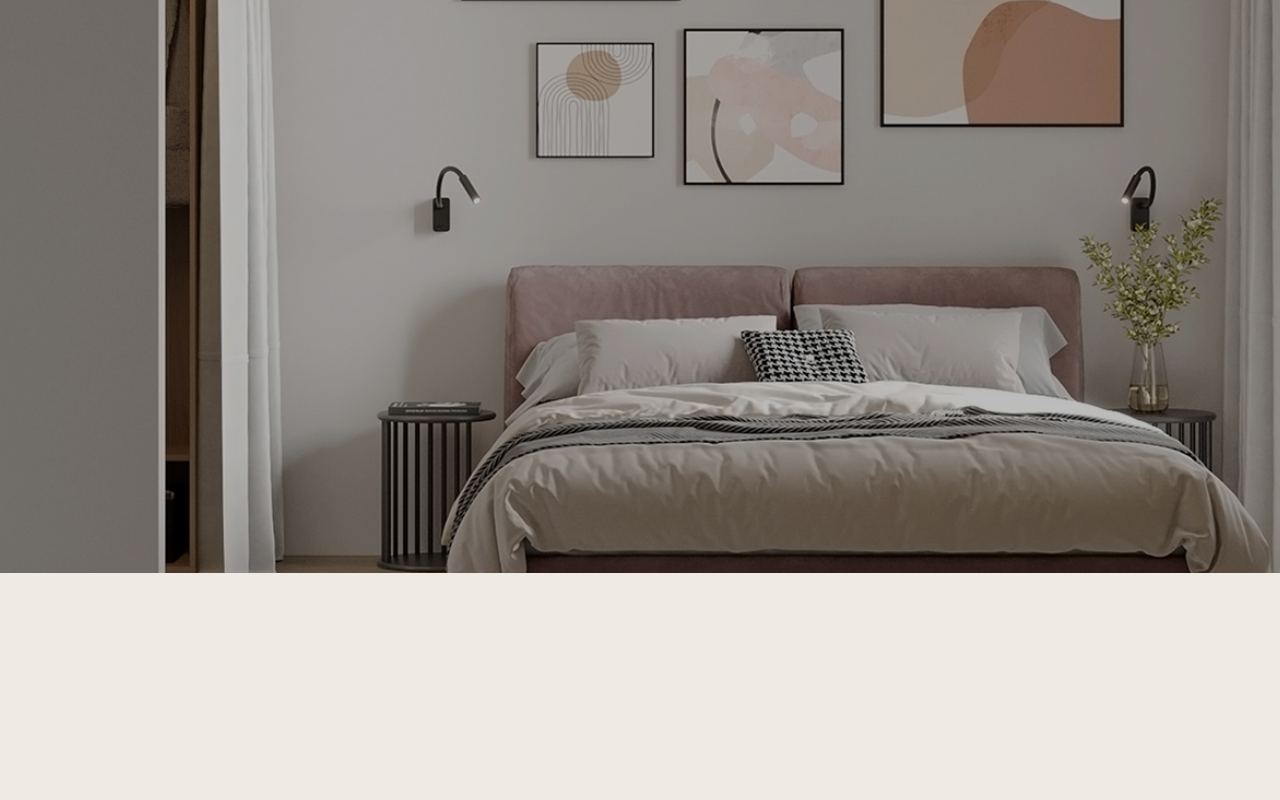
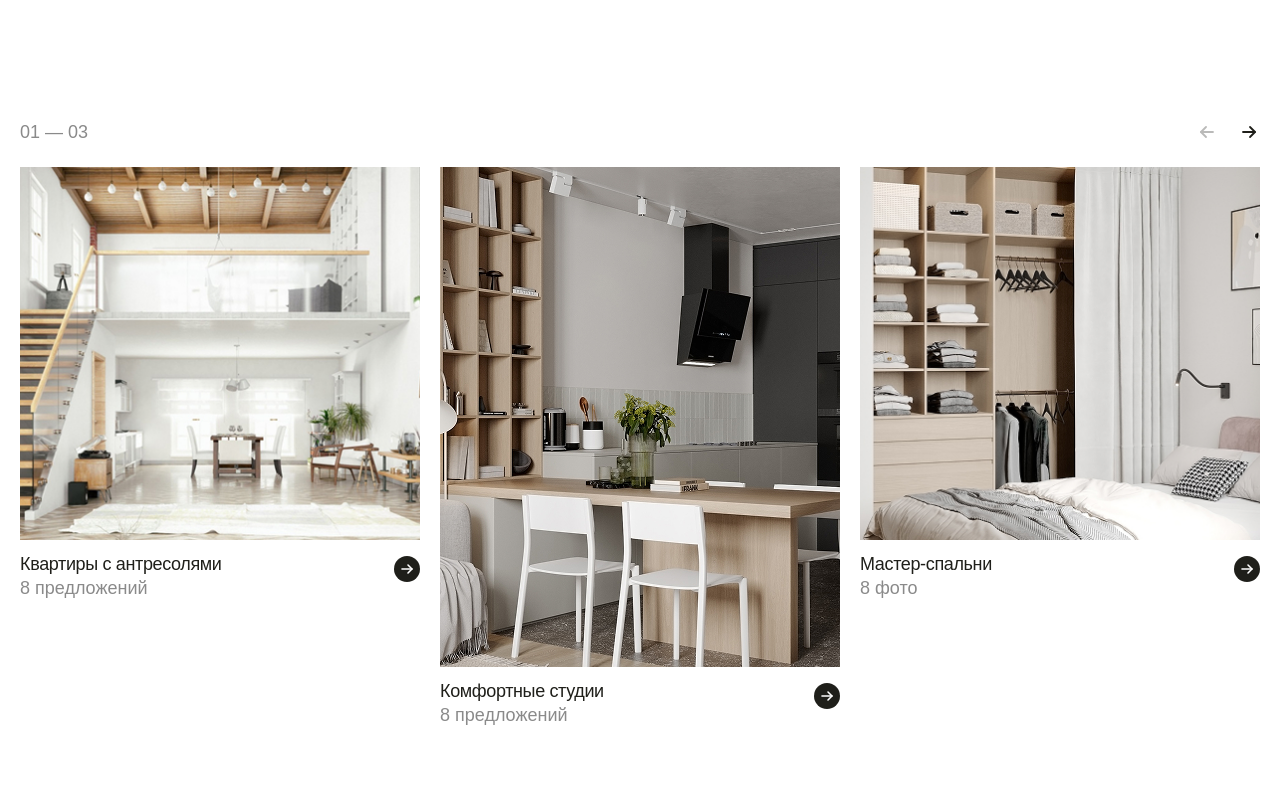
Before and after one commit to nstopack-crypto/istok-site, a Next.js app: page / in a window 1280 px wide. Shown: the part 7640-8440 px from the top of the page. Built offline with nearby package versions, Linux system fonts and the light colour scheme.

Commit message:
Update map background image

```diff
--- a/app/page.tsx
+++ b/app/page.tsx
@@ -9,10 +9,10 @@ import Infrastructure from "../components/Infrastructure";
 import Architecture from "../components/Architecture";
 import Location from "../components/Location";
 import MapSection from "../components/MapSection";
+import Lifestyle from "../components/Lifestyle";
 import DesignerApproved from "../components/DesignerApproved";
 import Layouts from "../components/Layouts";
 import Landscaping from "../components/Landscaping";
-import Lifestyle from "../components/Lifestyle";
 import PurchaseMethods from "../components/PurchaseMethods";
 import ConstructionProgress from "../components/ConstructionProgress";
 import News from "../components/News";
@@ -33,10 +33,10 @@ export default function HomePage() {
       <Architecture />
       <Location />
       <MapSection />
+      <Lifestyle />
       <DesignerApproved />
       <Layouts />
       <Landscaping />
-      <Lifestyle />
       <PurchaseMethods onOpenLead={() => setIsLeadOpen(true)} />
       <ConstructionProgress />
       <News />
--- a/components/Lifestyle.tsx
+++ b/components/Lifestyle.tsx
@@ -1,76 +1,217 @@
+"use client";
+
 import Image from "next/image";
+import { useMemo, useState } from "react";
 
-const items = [
+type LifestyleCard = {
+  title: string;
+  countLabel: string;
+  image: string;
+  cardHeight?: number;
+};
+
+const cards: LifestyleCard[] = [
   {
-    title: "Квартиры с террасами",
-    subtitle: "для неспешных завтраков и тёплых вечеров",
+    title: "Квартиры с антресолями",
+    countLabel: "8 предложений",
     image: "/images/lifestyle-1.jpg",
+    cardHeight: 373,
   },
   {
-    title: "Светлые кухни-гостиные",
-    subtitle: "для семьи, общения и повседневного комфорта",
+    title: "Комфортные студии",
+    countLabel: "8 предложений",
     image: "/images/lifestyle-2.jpg",
+    cardHeight: 500,
   },
   {
-    title: "Мастер-спальни и гардеробные",
-    subtitle: "для приватности и продуманного быта",
+    title: "Мастер-спальни",
+    countLabel: "8 фото",
     image: "/images/lifestyle-3.jpg",
+    cardHeight: 373,
+  },
+  {
+    title: "Семейные квартиры",
+    countLabel: "8 предложений",
+    image: "/images/lifestyle-4.jpg",
+    cardHeight: 373,
   },
 ];
 
+function ArrowLeftNav() {
+  return (
+    <svg width="22" height="22" viewBox="0 0 22 22" fill="none">
+      <path
+        d="M17 11H5"
+        stroke="#1F1F1A"
+        strokeWidth="1.8"
+        strokeLinecap="round"
+      />
+      <path
+        d="M10 6L5 11L10 16"
+        stroke="#1F1F1A"
+        strokeWidth="1.8"
+        strokeLinecap="round"
+        strokeLinejoin="round"
+      />
+    </svg>
+  );
+}
+
+function ArrowRightNav() {
+  return (
+    <svg width="22" height="22" viewBox="0 0 22 22" fill="none">
+      <path
+        d="M5 11H17"
+        stroke="#1F1F1A"
+        strokeWidth="1.8"
+        strokeLinecap="round"
+      />
+      <path
+        d="M12 6L17 11L12 16"
+        stroke="#1F1F1A"
+        strokeWidth="1.8"
+        strokeLinecap="round"
+        strokeLinejoin="round"
+      />
+    </svg>
+  );
+}
+
+function ArrowRightSmall() {
+  return (
+    <svg width="18" height="18" viewBox="0 0 18 18" fill="none">
+      <path
+        d="M4 9H14"
+        stroke="white"
+        strokeWidth="1.6"
+        strokeLinecap="round"
+      />
+      <path
+        d="M10 5L14 9L10 13"
+        stroke="white"
+        strokeWidth="1.6"
+        strokeLinecap="round"
+        strokeLinejoin="round"
+      />
+    </svg>
+  );
+}
+
 export default function Lifestyle() {
+  const [slideIndex, setSlideIndex] = useState(0);
+
+  const cardsPerView = 3;
+  const maxSlideIndex = Math.max(0, cards.length - cardsPerView);
+
+  const visibleCards = useMemo(() => {
+    return cards.slice(slideIndex, slideIndex + cardsPerView);
+  }, [slideIndex]);
+
+  const currentFrom = String(slideIndex + 1).padStart(2, "0");
+  const currentTo = String(
+    Math.min(slideIndex + cardsPerView, cards.length),
+  ).padStart(2, "0");
+
+  const showPrevCards = () => {
+    setSlideIndex((prev) => Math.max(0, prev - 1));
+  };
+
+  const showNextCards = () => {
+    setSlideIndex((prev) => Math.min(maxSlideIndex, prev + 1));
+  };
+
   return (
-    <section
-      id="apartments"
-      className="bg-[#f5f3ee] py-16 md:py-24"
-    >
-      <div className="mx-auto max-w-[1600px] px-5">
-        <div className="mb-12 grid grid-cols-1 gap-8 md:mb-20 md:grid-cols-[1fr_505px] md:items-start">
-          <h2 className="max-w-[1032px] text-[40px] font-medium leading-[1.02] tracking-[-0.04em] text-[#1e1e1e] md:text-[80px]">
+    <section className="bg-white pt-[20px]">
+      <div className="w-full px-[20px]">
+        <div className="grid grid-cols-1 gap-x-[40px] md:grid-cols-[1fr_596px]">
+          <div>
+            <h2 className="max-w-[980px] text-[56px] font-medium leading-[0.9] tracking-[-0.06em] text-[#1f1f1a] md:text-[88px]">
               Пространства для жизни
             </h2>
+          </div>
 
-          <div className="pt-2">
-            <p className="mb-8 text-[20px] font-medium leading-[1.3] tracking-[-0.02em] text-[#1e1e1e]">
+          <div className="pt-[42px]">
+            <p className="max-w-[596px] text-[18px] font-medium leading-[1.15] tracking-[-0.02em] text-[#1f1f1a]">
               В проекте представлено более 70 планировочных решений,
               рассчитанных на разные сценарии жизни.
             </p>
 
-            <button className="border-b-2 border-[#dadfc5] pb-1 text-[12px] font-semibold uppercase leading-[1.15] text-[#1e1e1e] transition hover:opacity-70">
+            <a
+              href="#"
+              className="mt-[36px] inline-block text-[16px] font-medium uppercase tracking-[-0.01em] text-[#1f1f1a] underline decoration-[#cfd3b3] underline-offset-[6px]"
+            >
               Выбрать квартиру
+            </a>
+          </div>
+        </div>
+
+        <div className="mb-[24px] mt-[170px] flex items-center justify-between">
+          <p className="text-[18px] leading-none text-[#8A8A8A]">
+            {currentFrom} — {currentTo}
+          </p>
+
+          <div className="flex items-center gap-[20px]">
+            <button
+              type="button"
+              onClick={showPrevCards}
+              className="transition hover:opacity-60 disabled:opacity-30"
+              aria-label="Назад"
+              disabled={slideIndex === 0}
+            >
+              <ArrowLeftNav />
+            </button>
+            <button
+              type="button"
+              onClick={showNextCards}
+              className="transition hover:opacity-60 disabled:opacity-30"
+              aria-label="Вперёд"
+              disabled={slideIndex === maxSlideIndex}
+            >
+              <ArrowRightNav />
             </button>
           </div>
         </div>
 
-        <div className="grid grid-cols-1 gap-5 md:grid-cols-3">
-          {items.map((item, index) => (
-            <article key={item.title} className="group">
-              <div className="relative mb-4 aspect-[507/490] overflow-hidden bg-[#d8d2c8]">
+        <div className="grid grid-cols-1 items-start gap-x-[20px] gap-y-[32px] md:grid-cols-[1fr_1fr_1fr]">
+          {visibleCards.map((card) => (
+            <article key={card.title}>
+              <button
+                type="button"
+                className="group block w-full text-left"
+              >
+                <div
+                  className="relative mb-[14px] w-full overflow-hidden bg-[#f2efe9]"
+                  style={{ height: card.cardHeight ?? 373 }}
+                >
                   <Image
-                  src={item.image}
-                  alt={item.title}
+                    src={card.image}
+                    alt={card.title}
                     fill
                     sizes="(max-width: 768px) 100vw, 33vw"
-                  className="object-cover transition duration-700 group-hover:scale-[1.03]"
+                    className="object-cover transition duration-500 group-hover:scale-[1.02]"
                   />
-                <div className="absolute inset-0 bg-[linear-gradient(180deg,rgba(255,255,255,0.04),rgba(0,0,0,0.1))]" />
-
-                <div className="absolute right-4 top-4 bg-white/75 px-2 py-1 text-[12px] text-[#1e1e1e] backdrop-blur">
-                  0{index + 1}
-                </div>
                 </div>
 
+                <div className="flex items-start justify-between gap-[16px]">
                   <div>
-                <h3 className="mb-2 text-[24px] font-medium leading-[1.2] tracking-[-0.02em] text-[#1e1e1e]">
-                  {item.title}
+                    <h3 className="text-[18px] font-medium leading-[1.18] tracking-[-0.02em] text-[#1f1f1a]">
+                      {card.title}
                     </h3>
-                <p className="text-[16px] leading-[1.4] tracking-[-0.02em] text-[#8e8e8e]">
-                  {item.subtitle}
+                    <p className="mt-[2px] text-[18px] leading-[1.18] text-[#8A8A8A]">
+                      {card.countLabel}
                     </p>
                   </div>
+
+                  <span className="mt-[2px] flex h-[26px] w-[26px] items-center justify-center rounded-full bg-[#1f1f1a] transition group-hover:scale-105">
+                    <ArrowRightSmall />
+                  </span>
+                </div>
+              </button>
             </article>
           ))}
         </div>
+
+        <div className="h-[340px]" />
       </div>
     </section>
   );
```
Also changed, not shown: public/images/lifestyle-4.jpg (added). Lines whose indentation alone changed are shown as unchanged.
